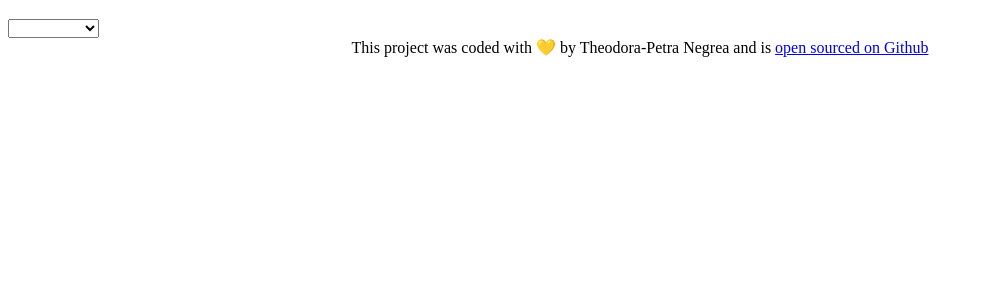
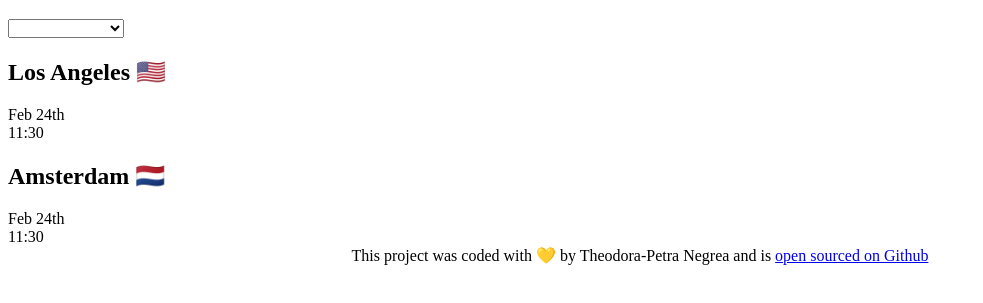
Before and after one commit to TheodoraPetra/shecodes-wordclock-app, a plain HTML site: page index.html in a window 1280 px wide. Shown: the part 61-364 px from the top of the page, without its empty margins (0-983 px from the left). Drawn offline with Linux system fonts and the light colour scheme.

Commit message:
Added divs for city sections in html

```diff
--- a/index.html
+++ b/index.html
@@ -11,9 +11,19 @@
     <div class="container">
       <select name="" id="">
         <option value="Select a city"></option>
-        <option value="">Amsterdam</option>
-        <option value="">New York</option>
+        <option value="">Los Angeles 🇺🇸</option>
+        <option value="">Amsterdam 🇳🇱</option>
       </select>
+      <div class="city">
+        <h2>Los Angeles 🇺🇸</h2>
+        <div class="date">Feb 24th</div>
+        <div class="time">11:30</div>
+      </div>
+      <div class="city">
+        <h2>Amsterdam 🇳🇱</h2>
+        <div class="date">Feb 24th</div>
+        <div class="time">11:30</div>
+      </div>
     </div>
 
     <footer>
```
